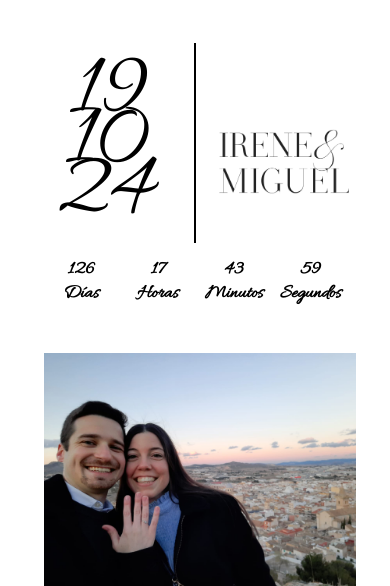
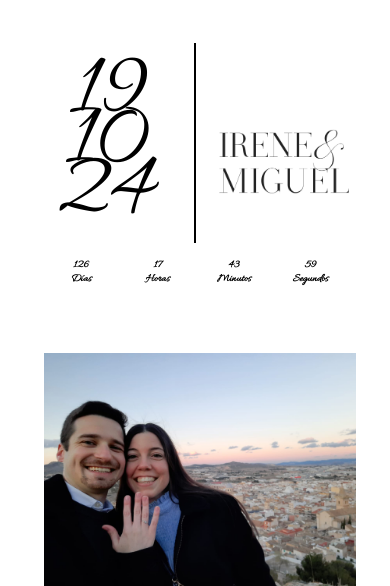
Before and after one commit to mariagm1404/bodami, a PHP site: page / in a window 390 px wide. Shown: the part 47-633 px from the top of the page. Run offline with PHP 8.4, Linux system fonts and the light colour scheme.

Commit message:
Add files via upload

```diff
--- a/style.css
+++ b/style.css
@@ -422,7 +422,7 @@ footer img{
         font-weight: 800;
         flex-basis: 25%;
         padding-left: 10px;
-        font-size: 2em;
+        font-size: 1em;
     }
 
     #contenedor{
@@ -504,7 +504,7 @@ footer img{
         box-sizing: border-box;
         padding-left: 10px;
         text-align: center;
-        font-size: 1.5em;
+        font-size: 1em;
     }
 
     #contenedor{
@@ -611,7 +611,7 @@ footer img{
         box-sizing: border-box;
         padding-left: 10px;
         text-align: center;
-        font-size: 1.2em;
+        font-size: 0.7em;
     }
     #inicio #compro{
         top: 400px;
```
Also changed, not shown: success.html (+8 -0 lines).
